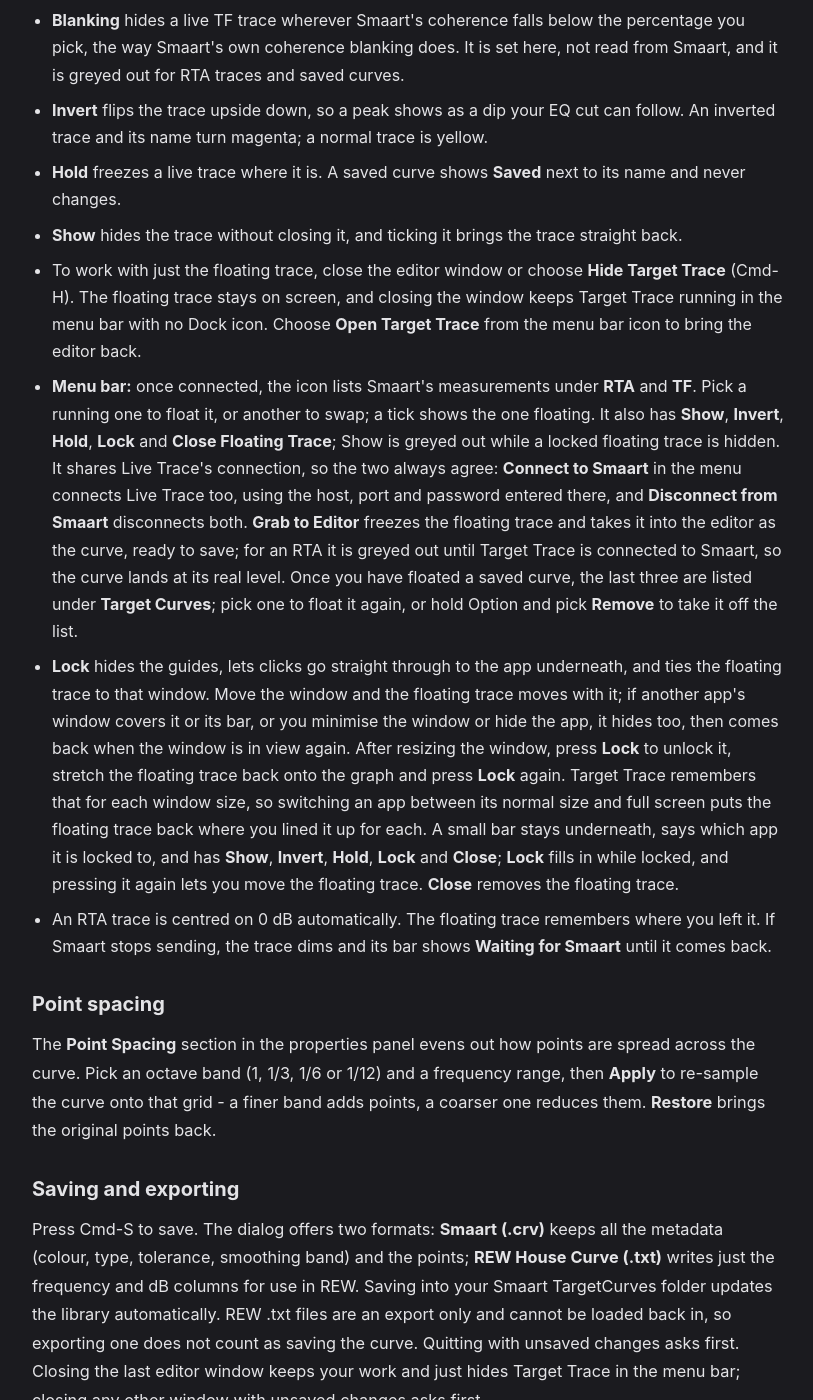
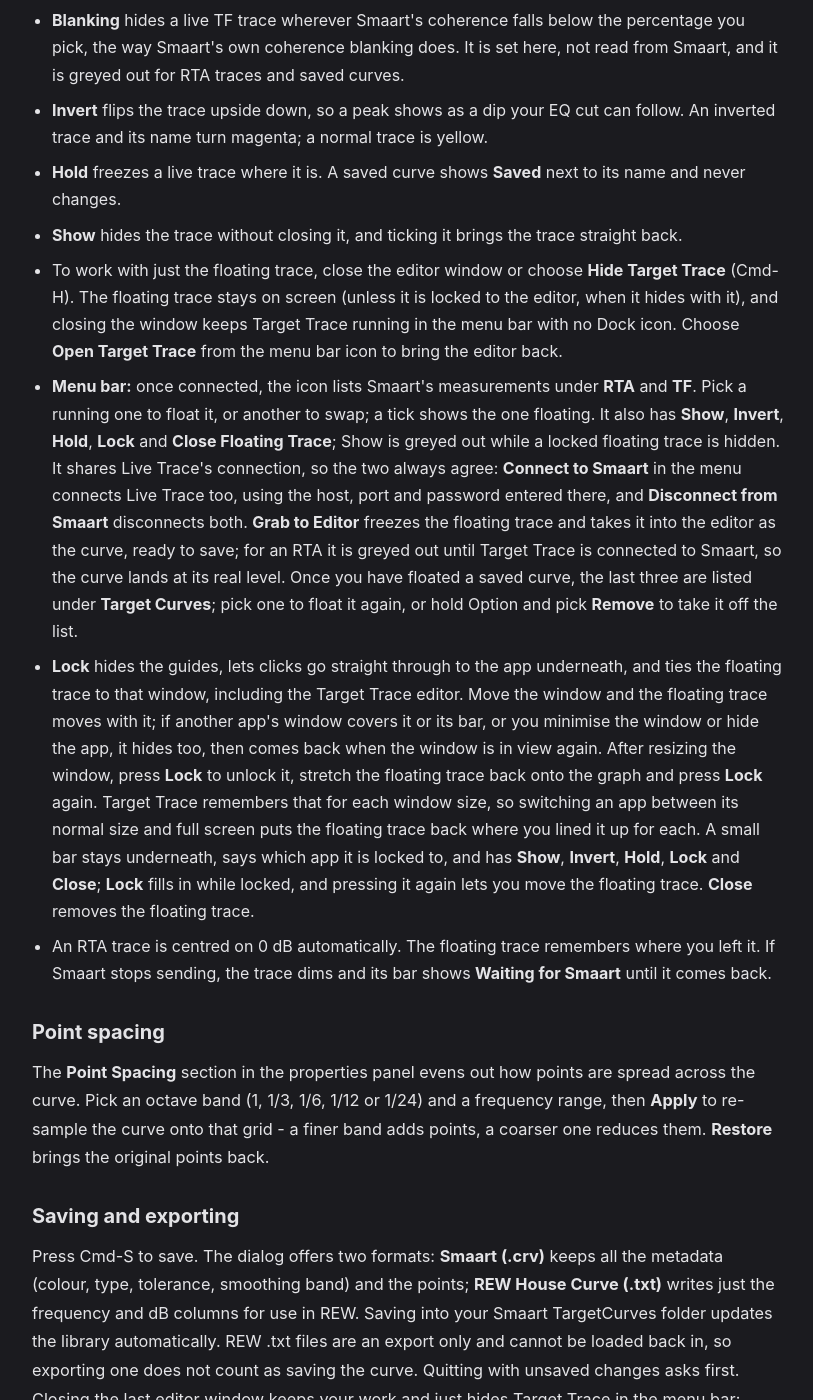
Before and after one commit to BSKapps/bskapps.github.io, a Jekyll site: the page built from articles/target-trace-guide/index.html, in a window 1280 px wide and 1400 px high, scrolled down 4505 px. Shown: the whole window, without its empty margins (232-1045 px from the left). Built offline with Jekyll 4.4.1, drawn with Linux system fonts in a browser that asks for light colours.

Commit message:
Target Trace guide: Point Spacing 1/24; Lock includes the editor

```diff
--- a/_data/guides/target-trace-guide.json
+++ b/_data/guides/target-trace-guide.json
@@ -198,9 +198,9 @@
             "**Invert** flips the trace upside down, so a peak shows as a dip your EQ cut can follow. An inverted trace and its name turn magenta; a normal trace is yellow.",
             "**Hold** freezes a live trace where it is. A saved curve shows **Saved** next to its name and never changes.",
             "**Show** hides the trace without closing it, and ticking it brings the trace straight back.",
-            "To work with just the floating trace, close the editor window or choose **Hide Target Trace** (Cmd-H). The floating trace stays on screen, and closing the window keeps Target Trace running in the menu bar with no Dock icon. Choose **Open Target Trace** from the menu bar icon to bring the editor back.",
+            "To work with just the floating trace, close the editor window or choose **Hide Target Trace** (Cmd-H). The floating trace stays on screen (unless it is locked to the editor, when it hides with it), and closing the window keeps Target Trace running in the menu bar with no Dock icon. Choose **Open Target Trace** from the menu bar icon to bring the editor back.",
             "**Menu bar:** once connected, the icon lists Smaart's measurements under **RTA** and **TF**. Pick a running one to float it, or another to swap; a tick shows the one floating. It also has **Show**, **Invert**, **Hold**, **Lock** and **Close Floating Trace**; Show is greyed out while a locked floating trace is hidden. It shares Live Trace's connection, so the two always agree: **Connect to Smaart** in the menu connects Live Trace too, using the host, port and password entered there, and **Disconnect from Smaart** disconnects both. **Grab to Editor** freezes the floating trace and takes it into the editor as the curve, ready to save; for an RTA it is greyed out until Target Trace is connected to Smaart, so the curve lands at its real level. Once you have floated a saved curve, the last three are listed under **Target Curves**; pick one to float it again, or hold Option and pick **Remove** to take it off the list.",
-            "**Lock** hides the guides, lets clicks go straight through to the app underneath, and ties the floating trace to that window. Move the window and the floating trace moves with it; if another app's window covers it or its bar, or you minimise the window or hide the app, it hides too, then comes back when the window is in view again. After resizing the window, press **Lock** to unlock it, stretch the floating trace back onto the graph and press **Lock** again. Target Trace remembers that for each window size, so switching an app between its normal size and full screen puts the floating trace back where you lined it up for each. A small bar stays underneath, says which app it is locked to, and has **Show**, **Invert**, **Hold**, **Lock** and **Close**; **Lock** fills in while locked, and pressing it again lets you move the floating trace. **Close** removes the floating trace.",
+            "**Lock** hides the guides, lets clicks go straight through to the app underneath, and ties the floating trace to that window, including the Target Trace editor. Move the window and the floating trace moves with it; if another app's window covers it or its bar, or you minimise the window or hide the app, it hides too, then comes back when the window is in view again. After resizing the window, press **Lock** to unlock it, stretch the floating trace back onto the graph and press **Lock** again. Target Trace remembers that for each window size, so switching an app between its normal size and full screen puts the floating trace back where you lined it up for each. A small bar stays underneath, says which app it is locked to, and has **Show**, **Invert**, **Hold**, **Lock** and **Close**; **Lock** fills in while locked, and pressing it again lets you move the floating trace. **Close** removes the floating trace.",
             "An RTA trace is centred on 0 dB automatically. The floating trace remembers where you left it. If Smaart stops sending, the trace dims and its bar shows **Waiting for Smaart** until it comes back."
           ]
         }
@@ -212,7 +212,7 @@
       "blocks": [
         {
           "type": "paragraph",
-          "text": "The **Point Spacing** section in the properties panel evens out how points are spread across the curve. Pick an octave band (1, 1/3, 1/6 or 1/12) and a frequency range, then **Apply** to re-sample the curve onto that grid - a finer band adds points, a coarser one reduces them. **Restore** brings the original points back."
+          "text": "The **Point Spacing** section in the properties panel evens out how points are spread across the curve. Pick an octave band (1, 1/3, 1/6, 1/12 or 1/24) and a frequency range, then **Apply** to re-sample the curve onto that grid - a finer band adds points, a coarser one reduces them. **Restore** brings the original points back."
         }
       ]
     },
```
